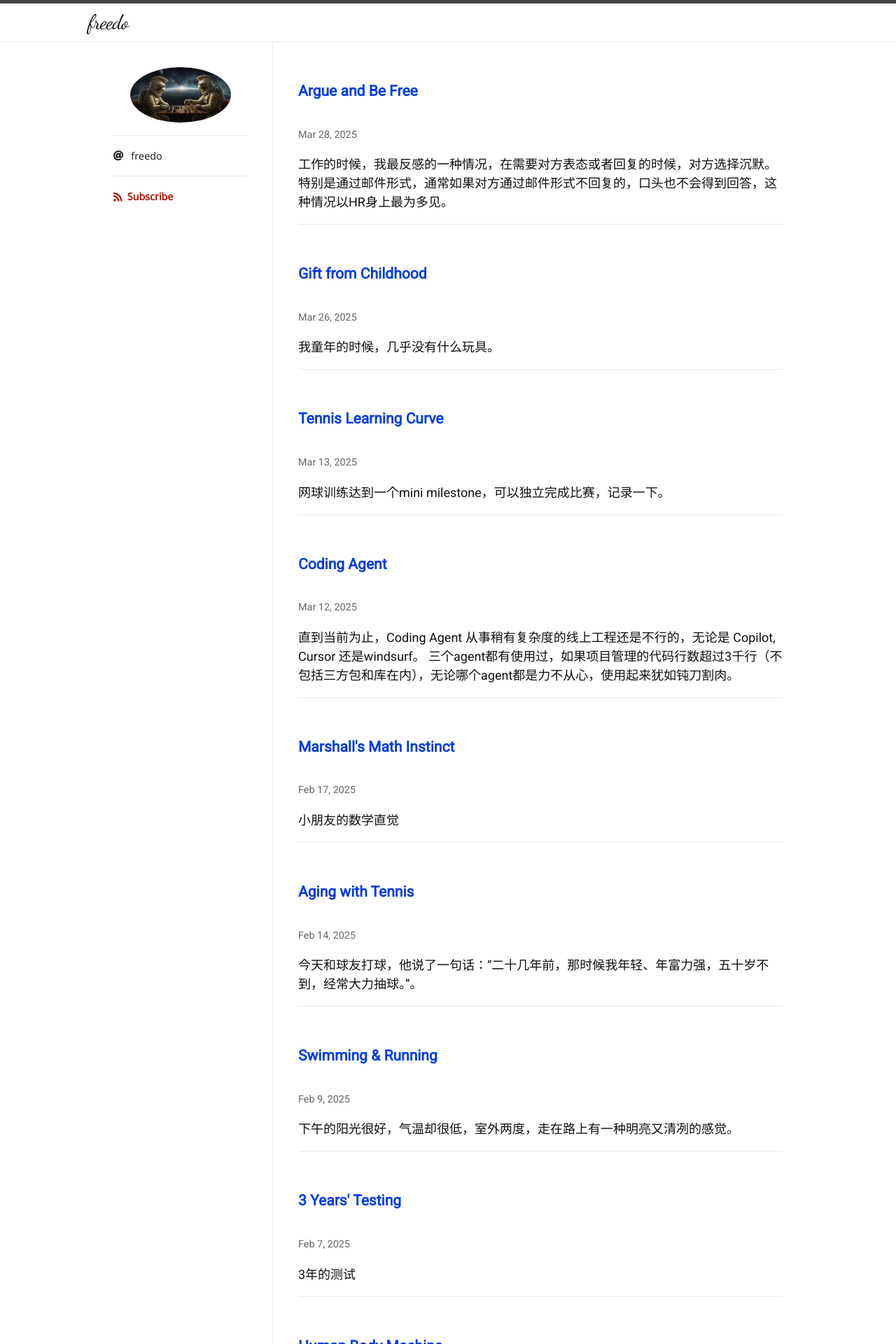
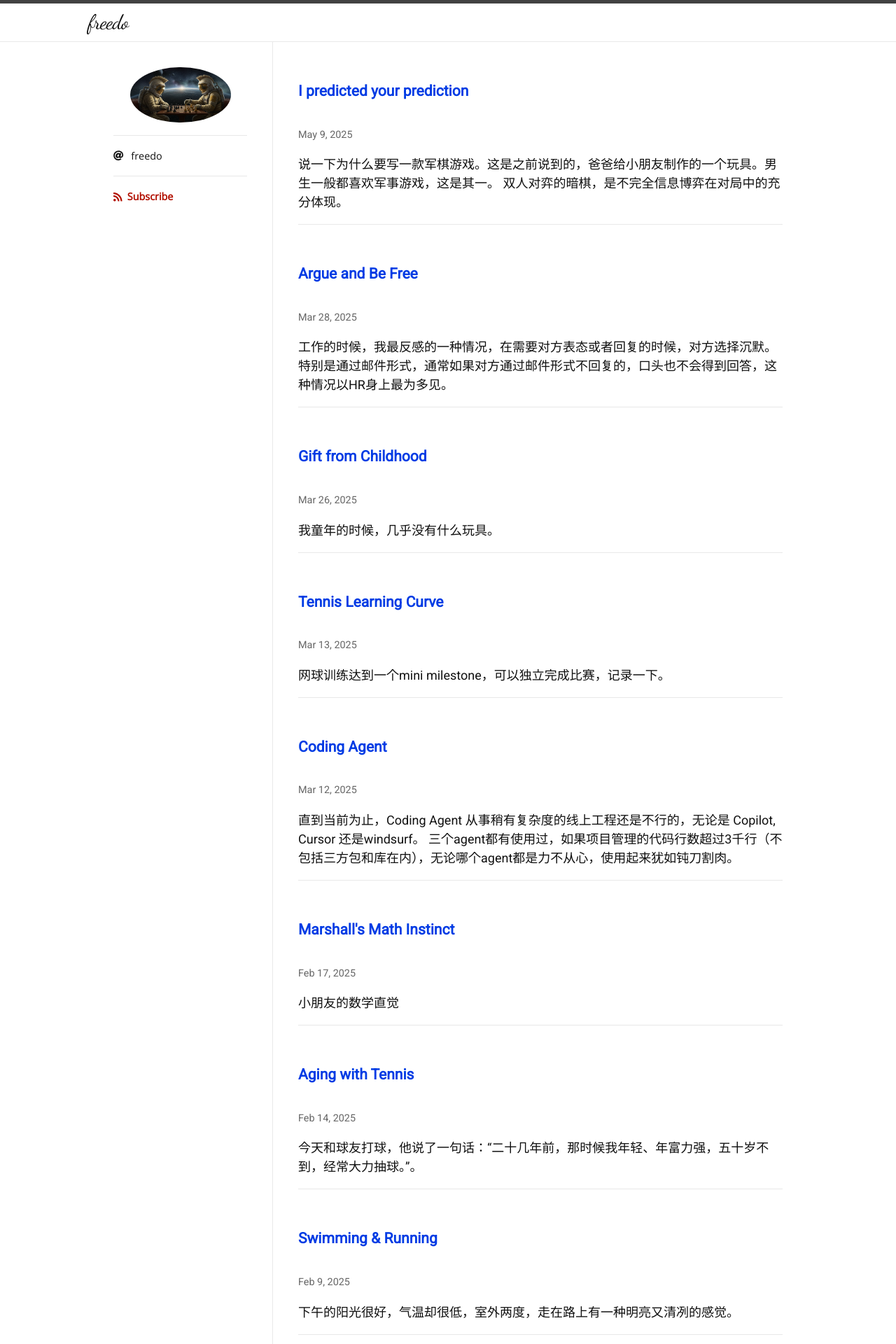
Before and after one commit to hifreedo/yunfuwu, a Jekyll site: the page built from index.html, in a window 1280 px wide. Shown: the top 1920 px of the page at 70% size. Built offline with Jekyll 4.4.1, drawn with Linux system fonts in a browser that asks for light colours; nearby versions of some CDN libraries; some web fonts are replaced; the list of posts is cut into pages by our own code; some of the changed lines change nothing that is shown; some of the changed text lies outside the part shown.

Commit message:
new posts

```diff
--- a/_posts/2025-03-26-gift-from-childhood.md
+++ b/_posts/2025-03-26-gift-from-childhood.md
@@ -15,4 +15,4 @@ tags: [chit-chat, childhood]
 
 如今我做了爸爸，小朋友喜欢下棋，经常跟我说，爸爸来一局。妈妈很有心，在生日的时候送了一副由“我的世界”游戏里的造型作为棋子的礼物给他。在我读高中的时候，看过阿来写的一个短篇小说，名字叫“棋王”，说是棋王的妈妈用牙刷柄帮他磨了一副无字棋。
 
-如今我用了相当多的时间，在电脑上编写一个对弈程序，作为给小朋友的玩具。
+如今我用了相当多的时间，在电脑上编写一个对弈程序，作为给小朋友的玩具。这个玩具的时间成本相当地高，曾经想过要放下，最后还是坚持交付了。
--- /dev/null
+++ b/_posts/2025-05-09-I-predicted-your-prediction.md
@@ -0,0 +1,62 @@
+---
+layout: post
+title: "I predicted your prediction"
+categories: social
+tags: [chit-chat, childhood, chess, game-theory]
+---
+
+说一下为什么要写一款军棋游戏。这是之前说到的，爸爸给小朋友制作的一个玩具。男生一般都喜欢军事游戏，这是其一。
+双人对弈的暗棋，是不完全信息博弈在对局中的充分体现。
+
+暗棋的布局阶段，信息天然不对称，双方互相不知道对方的底牌（军棋位置）。
+
+行棋阶段，通过棋子的碰撞解锁信息，每一次对抗生成新的公共信息。
+
+层级压制，玩家需要权衡每一次攻击的风险和收益。
+
+德国经济学家和博弈论学者纳格尔Nagel，有一个认知层级理论(CHT, Cognitive Hierarchy Theory)，认为人类的思维是分层的。
+Nagel把人的思维分为：
+
+Level-0（非策略性玩家）：随机决策或者基于简单直觉（如随机出价）。
+
+Level-1（初级策略者）：假设对手是Level-0，并优化自己的策略（如“猜数字游戏”中猜50的2/3≈33）。
+
+Level-2（中级策略者）：认为对手是Level-1，并进一步调整（如猜33的2/3≈22）。
+
+Level-3+（高阶策略者）：递归思考，预判对手的预判（如职业扑克玩家的诈唬策略）。
+
+我在设计游戏时，增加了一个“自动布局”的功能，以方便游戏快速开始。
+
+对于Level-0玩家来说，自动布局是一个很好的选择。他们通常不会再花时间去思考布局，或者仅对棋子位置做很少的调整。
+在不考虑对手策略情况下，随机移动棋子。
+
+对于Level-1玩家来说，会假设对手是一个Level-0的玩家，因此推断对手的行棋具有随机性，进而采取的策略是用大子比如司令进攻，使用激进策略。同时Level-1玩家看起来会缺少一些耐心。
+
+对于Level-2玩家来说，假设对手是一个Level-1的玩家，推测对手会采取激进策略，进而采取保守策略，采用炸弹或地雷防御。由于防御策略的采用，Level-2玩家相对会采用更多的时间进行布局。
+
+Level-3及以上的玩家则会表现出更高的复杂性，具有典型的“老狐狸”的特征。
+或者他会使多枚棋子表现出具有相同的特征，尽量减少对手通过自己棋子的移动来获得信息。而低阶的玩家，则会使自己不同军衔的棋子透露出行为上明显的差异性。
+或者他会用低级棋子（如排长）伪装成司令，诱骗对手浪费炸弹；或者布下炸弹陷阱引诱对方司令或者军长进入。
+
+Nagel假设人群思维层级的符合“泊松分布”，在实验中发现Level-1和Level-2的玩家占比最高，同时Level-0的人数大于Level-3+的玩家。从心理学角度看，人类的递归思考需要耗费大量脑力、信息收集与知识储备，因此高阶玩家自然稀少。
+
+CHT理论，相较于纳什均衡，个人认为更具有场景意义。纳什均衡假设人类行为理性，而CHT理论认为人类的思维是分层的。
+
+举例来说，股市中常说收割韭菜，原因就在于低阶玩家通常倾向于“追涨杀跌”，这一模式容易被人预判和利用。
+而为了避免被收割，低阶玩家会选择“反向操作”，但这又会被高阶玩家预判和利用。
+因此，低阶玩家的反向操作又会被高阶玩家利用，形成一个循环。
+
+不完全信息博弈思维的培训，可以融合在游戏中。
+
+在为小朋友写的军棋游戏中，我设计了以下功能，来锻炼思维能力：
+
+1. 自动布局：可以快速开始游戏，但如果依赖于自动布局，就会尝到屡屡输棋的后果。Level-0玩家的胜率显著地低。
+2. 行棋阶段：
+
+    己方被吃的棋子仅自己可见，对方被吃的棋子自己不可见，仅能看到对方被吃掉的棋子的数量。高不透明度的信息，使得要赢棋的话，需要仔细分析对方的行棋。
+
+    双方都可以在对手在棋盘上的任何棋子做出标记，方便观察对手特定棋子的路线和行棋风格。
+
+3. 回顾阶段：
+
+本局游戏结束后，双方可以回顾本局游戏的行棋轨迹，以明棋的方式。通过对局回顾，可以分析对方的行棋风格和习惯，提高自己的博弈能力。
```
